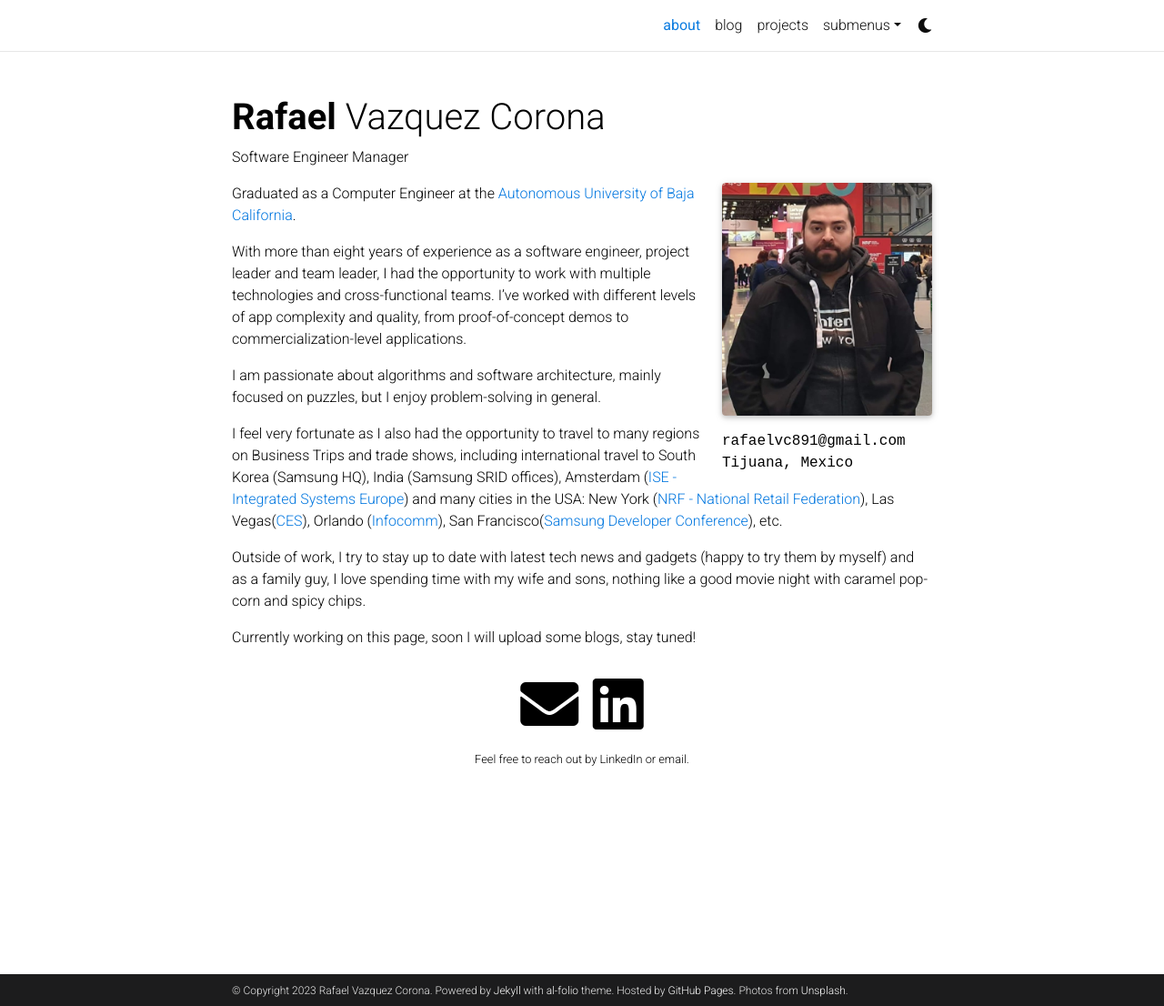
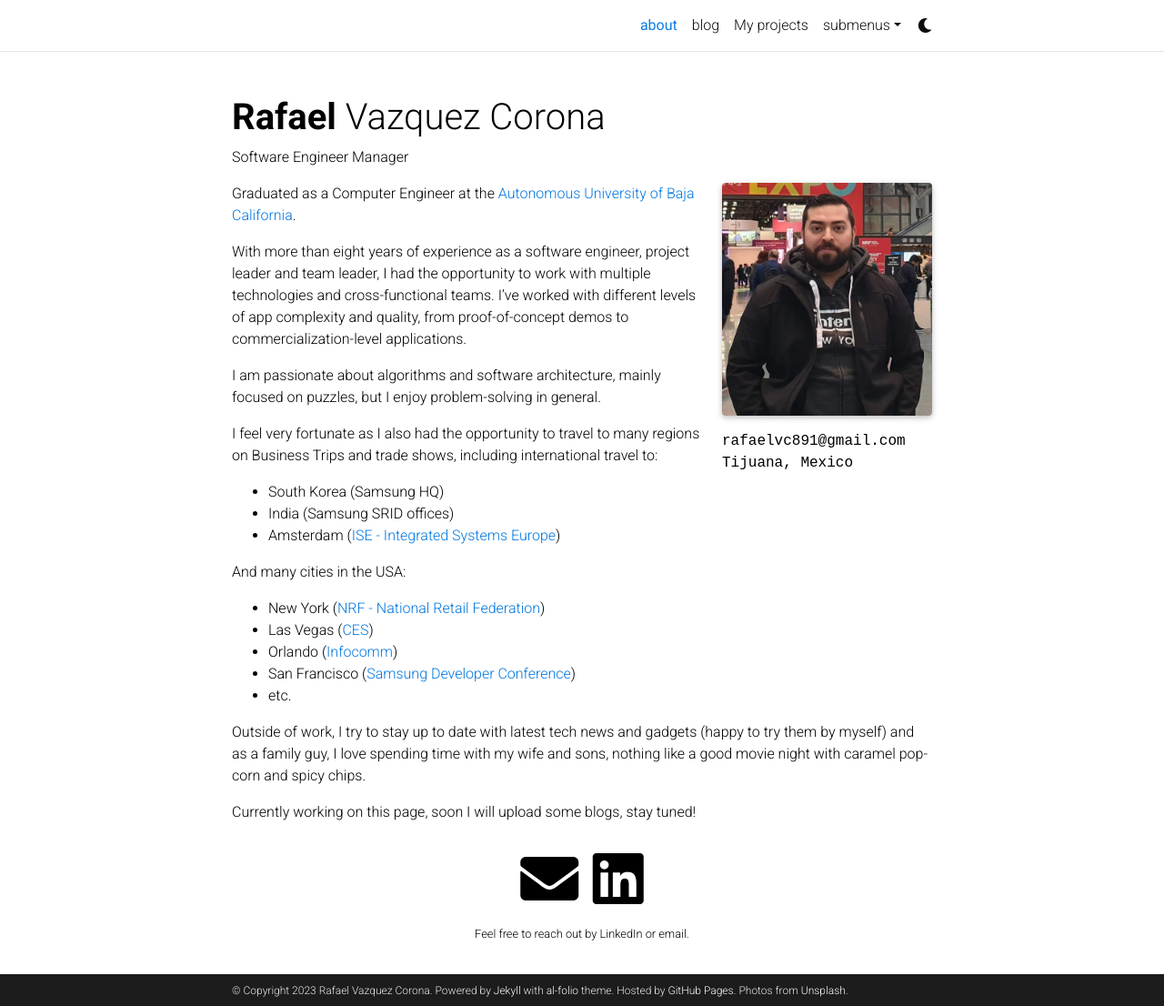
Before and after one commit to RafaelVC89/rafaelvc89.github.io, a Jekyll site: the page built from _pages/about.md, in a window 1280 px wide and 1106 px high. Shown: the whole window at 91% size. Built offline with Jekyll 4.4.1, drawn with Linux system fonts in a browser that asks for light colours; comment, search, counter and statistics services are not loaded; a style sheet for code colours, icons or effects is not loaded.

```diff
--- a/_pages/about.md
+++ b/_pages/about.md
@@ -22,7 +22,19 @@ With more than eight years of experience as a software engineer, project leader
 
 I am passionate about algorithms and software architecture, mainly focused on puzzles, but I enjoy problem-solving in general.
 
-I feel very fortunate as I also had the opportunity to travel to many regions on Business Trips and trade shows, including international travel to South Korea (Samsung HQ), India (Samsung SRID offices), Amsterdam ([ISE - Integrated Systems Europe](https://iseurope.org/about-us)) and many cities in the USA: New York ([NRF - National Retail Federation](https://nrfbigshow.nrf.com/)), Las Vegas([CES](https://ces.tech)), Orlando ([Infocomm](https://infocommshow.org)), San Francisco([Samsung Developer Conference](https://samsungdeveloperconference.com/)), etc.
+I feel very fortunate as I also had the opportunity to travel to many regions on Business Trips and trade shows, including international travel to:
+- South Korea (Samsung HQ)
+- India (Samsung SRID offices)
+- Amsterdam ([ISE - Integrated Systems Europe](https://iseurope.org/about-us))
+
+And many cities in the USA:
+- New York ([NRF - National Retail Federation](https://nrfbigshow.nrf.com/))
+- Las Vegas ([CES](https://ces.tech))
+- Orlando ([Infocomm](https://infocommshow.org))
+- San Francisco ([Samsung Developer Conference](https://samsungdeveloperconference.com/))
+- etc.
+
+
 
 Outside of work, I try to stay up to date with latest tech news and gadgets (happy to try them by myself) and as a family guy, I love spending time with my wife and sons, nothing like a good movie night with caramel pop-corn and spicy chips.
 
```
Also changed, not shown: _pages/projects.md (+2 -2 lines).
